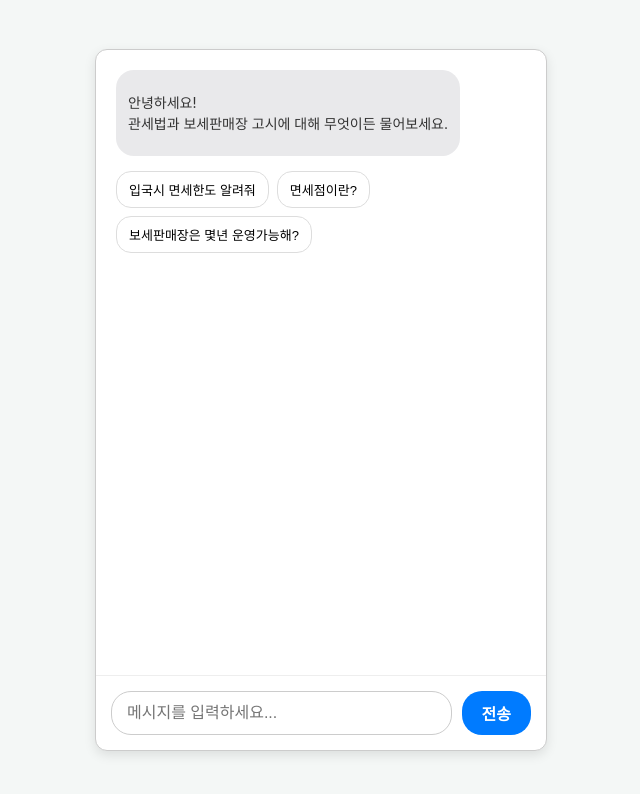
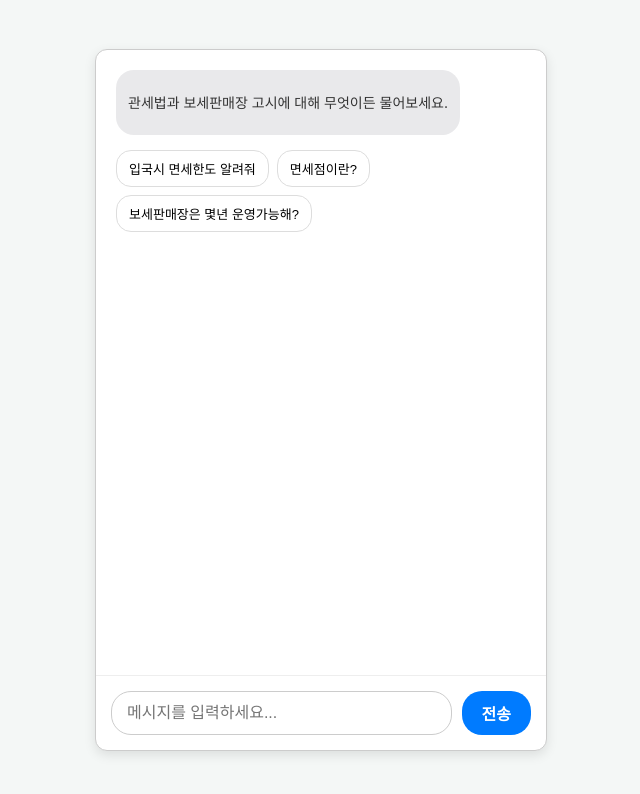
Before and after one commit to herememory/my-chatbot, a website: page index.html in a window 1280 px wide. Shown: the whole page, without its empty margins (319-959 px from the left). Drawn offline with Linux system fonts and the light colour scheme.

Commit message:
Update index.html

```diff
--- a/index.html
+++ b/index.html
@@ -10,7 +10,7 @@
     <div id="chat-container">
         <div id="chat-box">
             <div class="bot-message">
-                <p>안녕하세요!<br>관세법과 보세판매장 고시에 대해 무엇이든 물어보세요.</p>
+                <p>관세법과 보세판매장 고시에 대해 무엇이든 물어보세요.</p>
             </div>
             <div class="example-questions">
                 <button class="example-btn">입국시 면세한도 알려줘</button>
```
